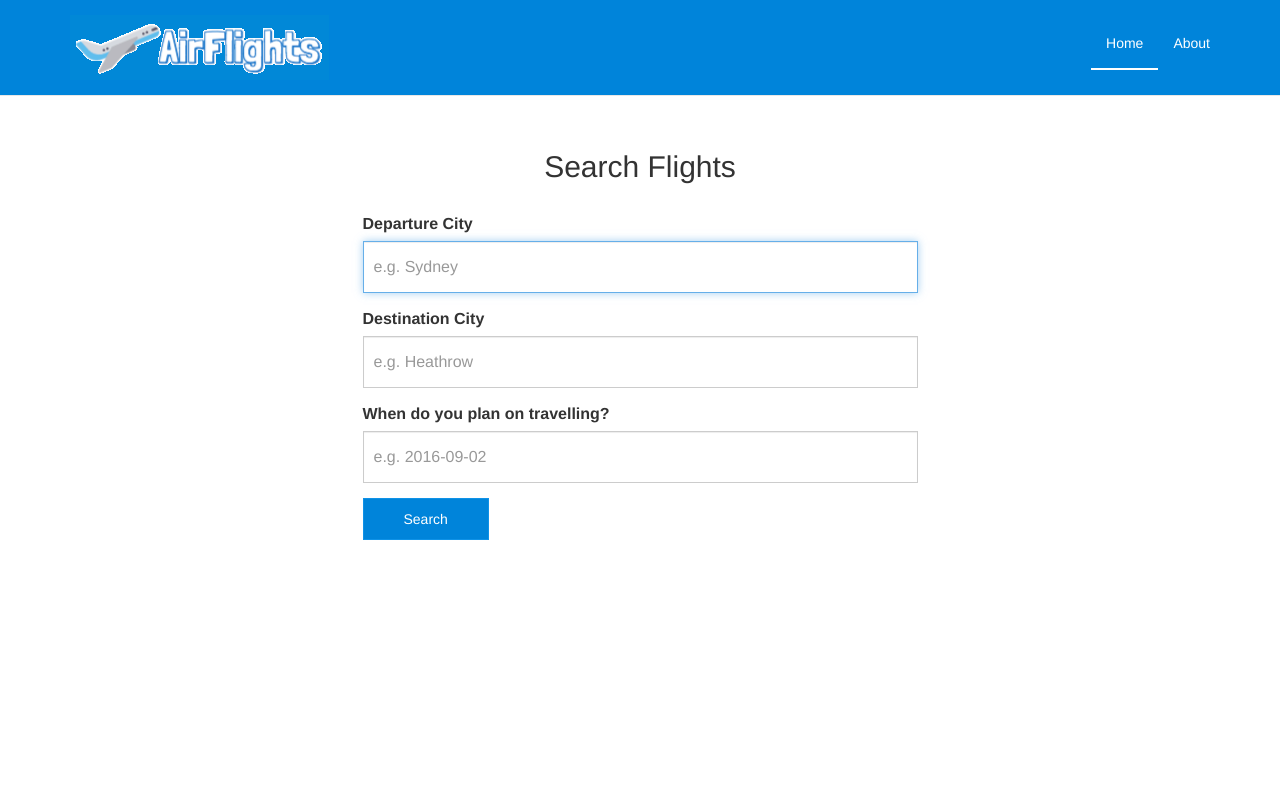
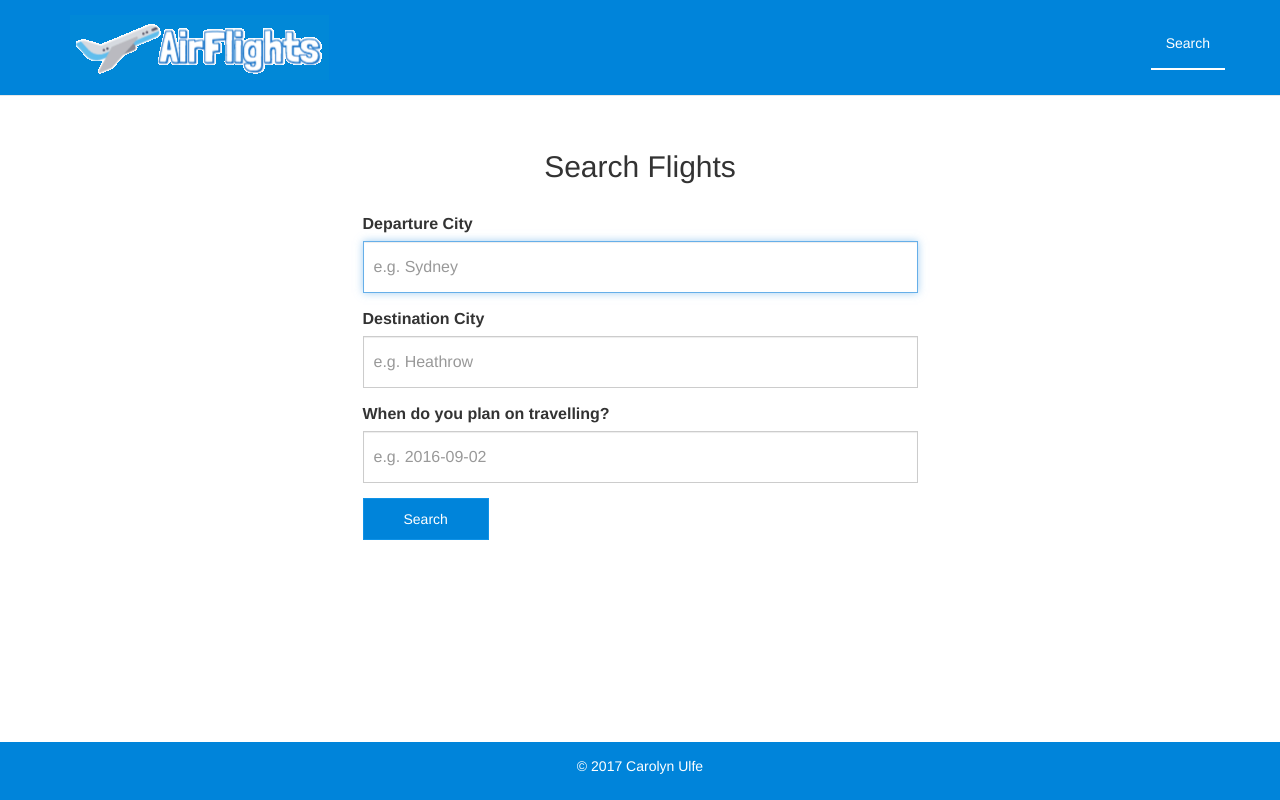
Before and after one commit to caritosteph/search-flights, a website built with webpack: page client/src/index.html in a window 1280 px wide. Built offline with nearby package versions, Linux system fonts and the light colour scheme.

Commit message:
some changes

```diff
--- a/client/src/assets/styles/main.css
+++ b/client/src/assets/styles/main.css
@@ -1,8 +1,5 @@
 body,html{
   height: 100%;
-  margin: 0;
-  padding: 0;
-  border: 0;
 }
 
 /*
@@ -47,9 +44,9 @@ body,html{
  * Form styles
  */
 
-section{
+#search{
   padding-top: 130px;
-  padding-bottom: 23px;
+  min-height: 100%;
 }
 .title{
   margin-bottom: 30px;
@@ -116,6 +113,9 @@ label{
 /*
  * Tabs styles
  */
+ #tab-flights{
+   /*padding-bottom: 50px;*/
+ }
 .nav-tabs.nav-justified>li>a {
   border-bottom: 2px solid #0084da;
 }
@@ -169,12 +169,11 @@ label{
  * Footer styles
  */
 .footer{
-  position: absolute;
+  position: fixed;
+  padding: 1em;
+  bottom: 0;
+  width: 100%;
+  background-color: #0084da;
   color: #fff;
   text-align: center;
-  background-color: #0084da;
-  bottom: 0;
-  left: 0;
-  right: 0;
-  padding: 1em;
 }
--- a/client/src/index.html
+++ b/client/src/index.html
@@ -23,8 +23,7 @@
         </div>
         <div class="navbar-collapse collapse">
           <ul class="nav navbar-nav navbar-right navbar-items">
-            <li class="active"><a href="#">Home</a></li>
-            <li><a href="#tab-flight">About</a></li>
+            <li class="active"><a href="#">Search</a></li>
           </ul>
         </div>
       </div>
@@ -73,9 +72,11 @@
     </div>
   </section>
 
-  <!-- <footer class="footer">
-    <p>© 2017 Carolyn Ulfe.</p>
-  </footer> -->
+  <footer class="footer">
+    <div class="container">
+      <p>© 2017 Carolyn Ulfe</p>
+    </div>
+  </footer>
 
 </body>
 </html>
```
